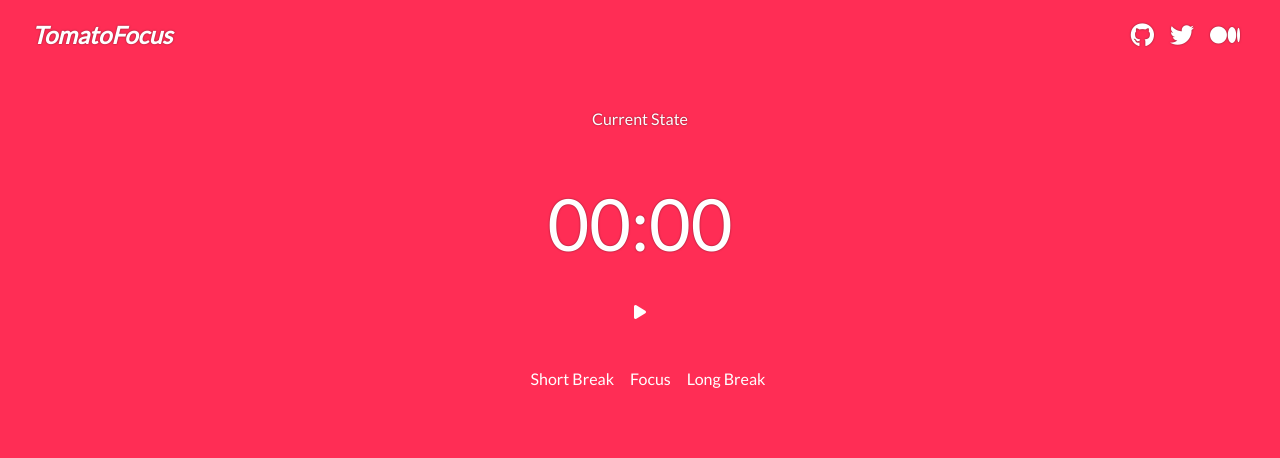
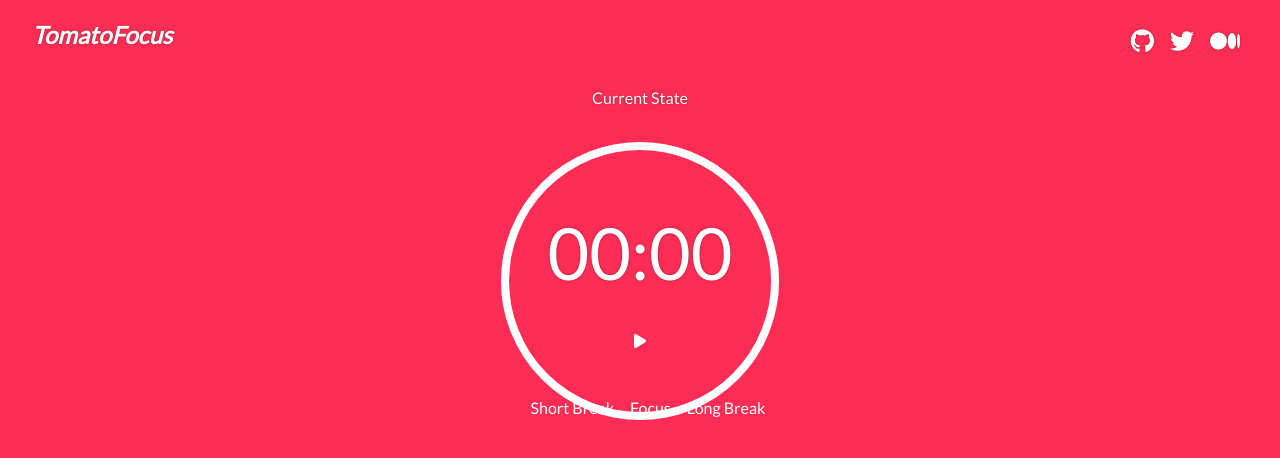
Before and after one commit to ajayns/tomato-focus, an Angular app: page / in a window 1280 px wide. Shown: the top 458 px of the page. Built offline with nearby package versions, Linux system fonts and the light colour scheme.

Commit message:
Add timer circle

```diff
--- a/src/app/app.component.html
+++ b/src/app/app.component.html
@@ -29,6 +29,14 @@
 <div class="container">
   <div class="current-state">Current State</div>
   <div class="timer">
+
+    <div class="timer-svg">
+      <svg id="svg" width="300" height="300" viewPort="0 0 100 100">
+
+        <circle id="bar" r="135" cx="150" cy="150" fill="transparent" stroke-dasharray="848.22" stroke-dashoffset="0"></circle>
+      </svg>
+    </div>
+
     <div class="time">{{ time | minuteSeconds }}</div>
 
     <button (click)="togglePause()">
--- a/src/app/app.component.scss
+++ b/src/app/app.component.scss
@@ -1,4 +1,10 @@
+
 $red: #ff2d55;
+
+$small: 480px;
+$med: 768px;
+$large: 1200px;
+
 @mixin flex($align: left) {
   display: flex;
   justify-content: $align;
@@ -29,7 +35,8 @@ ul {
 }
 
 nav {
-  margin: 0 2rem 0 2rem;
+  padding: 0 2rem 0 2rem;
+  height: 10vh;
   display: flex;
   justify-content: space-between;
   @extend %white-text;
@@ -48,15 +55,44 @@ nav {
 }
 
 .container {
+  height: 90vh;
   text-align: center;
-  margin-top: 2em;
+
   @extend %white-text;
   div {
     padding: 0.5em 0 0.5em 0;
   }
   .timer {
+
+
     .time {
+      margin-top: 50px;
       font-size: 72px;
+    }
+
+    .timer-svg {
+      width: 300px;
+      height: 300px;
+      transform: rotateZ(-90deg) rotateX(180deg);
+      display: block;
+
+      position: fixed;
+      left: 0;
+      right: 0;
+      margin: 0 auto;
+
+
+      #svg circle {
+        stroke-dashoffset: 0;
+        transition: stroke-dashoffset 1s linear;
+        stroke: gray;
+        stroke-width: 0.5em;
+      }
+
+      #svg #bar {
+        stroke: white;
+      }
+
     }
   }
   .controls {
@@ -78,3 +114,10 @@ button {
   cursor: pointer;
   outline: none;
 }
+
+
+@media screen and (max-width: $small) {
+  .social-icons {
+    display: none !important;
+  }
+}
```
